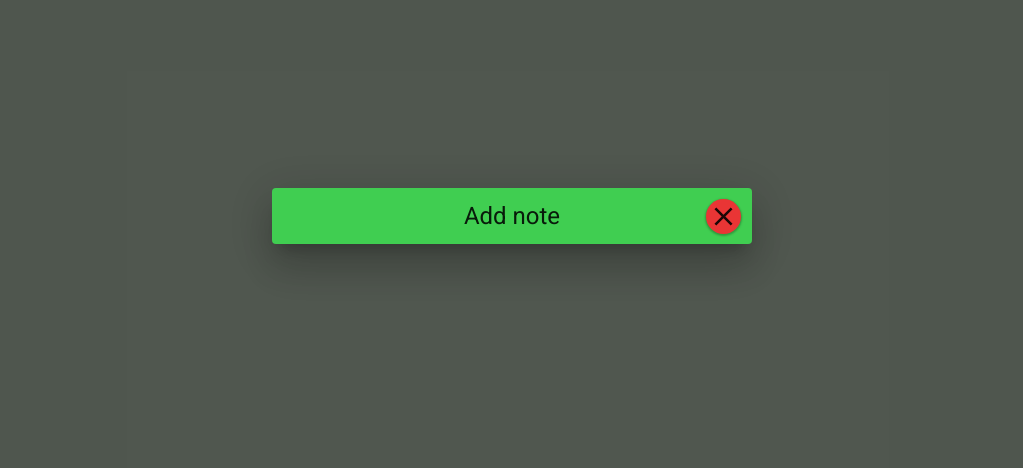
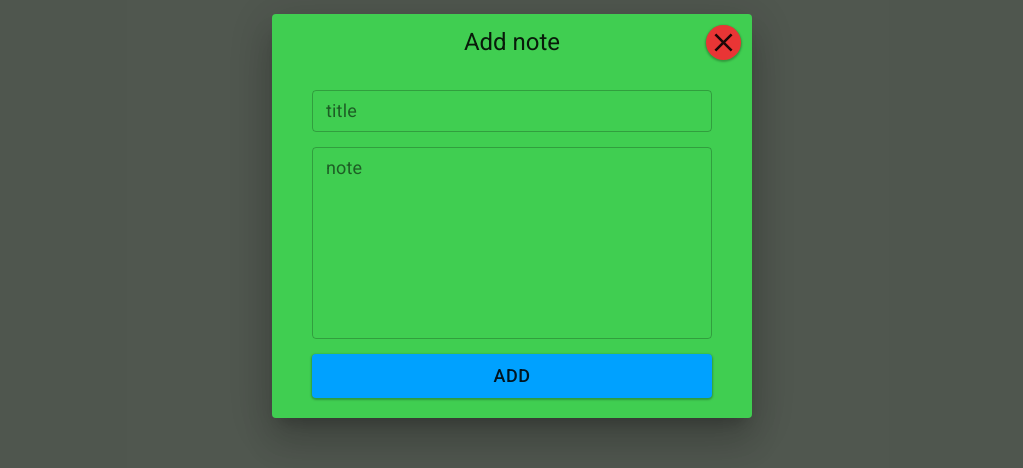
Before and after one commit to piotr-kukla-real/notes, a React (Create React App) app: page / in a window 1280 px wide. Both pictures are taken after a click on the button 640 px from the left and 100 px from the top of the page. Shown: the part 184-652 px from the top of the page, without its empty margins (128-1151 px from the left). Built offline with nearby package versions, Linux system fonts and the light colour scheme.

Commit message:
Add AddNoteForm

```diff
--- a/src/components/AddNoteContent/index.tsx
+++ b/src/components/AddNoteContent/index.tsx
@@ -1,8 +1,10 @@
+import AddNoteForm from 'components/AddNoteForm';
 import DialogTopBar from 'components/DialogTopBar';
 
 const AddNoteContent: React.FC = () => (
   <section>
     <DialogTopBar header="Add note" />
+    <AddNoteForm />
   </section>
 );
 
--- /dev/null
+++ b/src/components/AddNoteForm/index.tsx
@@ -0,0 +1,29 @@
+import { Button, TextField } from '@material-ui/core';
+import { titleMaxLength, noteMaxLength } from 'utils/settings';
+import styles from 'utils/formStyles.module.scss';
+
+const AddNoteForm: React.FC = () => {
+  return (
+    <form className={styles.form}>
+      <TextField
+        className={styles.formControl}
+        label="title"
+        name="title"
+        inputProps={{ maxLength: titleMaxLength }}
+      />
+      <TextField
+        className={styles.formControl}
+        label="note"
+        name="note"
+        inputProps={{ maxLength: noteMaxLength }}
+        multiline
+        rows="8"
+      />
+      <Button className={styles.submitBtn} type="submit">
+        Add
+      </Button>
+    </form>
+  );
+};
+
+export default AddNoteForm;
--- /dev/null
+++ b/src/utils/formStyles.module.scss
@@ -0,0 +1,35 @@
+@use 'utils/breakpoints';
+
+.form {
+  display: flex;
+  flex-direction: column;
+  row-gap: 15px;
+  padding: 20px 40px;
+
+  @media (max-width: breakpoints.$sm) {
+    padding: 20px 10px;
+  }
+}
+
+.formControl {
+  :global {
+    .MuiInputBase-root {
+      font-size: 1.125rem;
+    }
+    .MuiFormLabel-root {
+      font-size: 1.125rem;
+    }
+    .MuiInputLabel-outlined.MuiInputLabel-shrink {
+      transform: translate(14px, -8px) scale(0.8);
+    }
+    .MuiFormHelperText-root {
+      font-size: 1rem;
+      margin-top: 0;
+      text-align: right;
+    }
+  }
+}
+
+.submitBtn {
+  font-size: 1.125rem;
+}
--- /dev/null
+++ b/src/utils/settings.ts
@@ -0,0 +1,2 @@
+export const titleMaxLength: number = 50;
+export const noteMaxLength: number = 1000;
```
